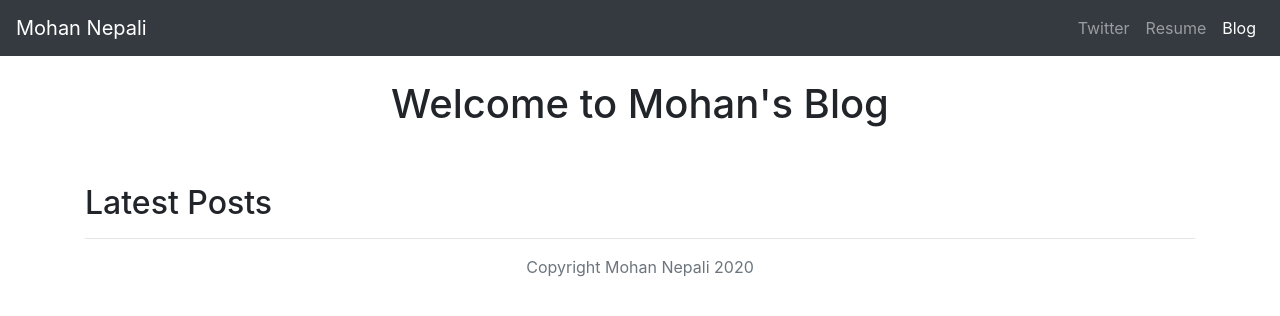
After one commit to nepalimohan/portfolio-project, a Django app: page /blog/ in a window 1280 px wide. The commit adds this page. Shown: the top 316 px of the page. Run offline with Django 3.2, Linux system fonts and the light colour scheme; data that the repository does not hold is empty.

Commit message:
Way to staic

```diff
--- a/Portfolio/settings.py
+++ b/Portfolio/settings.py
@@ -123,7 +123,12 @@ USE_TZ = True
 # Static files (CSS, JavaScript, Images)
 # https://docs.djangoproject.com/en/2.0/howto/static-files/
 
+STATIC_FILES_DIRS = [
+    os.path.join(BASE_DIR, 'portfolio/static/')
+]
+STATIC_ROOT = os.path.join(BASE_DIR, 'static')
 STATIC_URL = '/static/'
+
 
 MEDIA_ROOT = os.path.join(BASE_DIR, 'media')
 
--- a/Portfolio/urls.py
+++ b/Portfolio/urls.py
@@ -14,12 +14,13 @@ Including another URLconf
     2. Add a URL to urlpatterns:  path('blog/', include('blog.urls'))
 """
 from django.contrib import admin
-from django.urls import path
+from django.urls import path , include
 from django.conf import settings
 from django.conf.urls.static import static
 import jobs.views
 
 urlpatterns = [
     path('admin/', admin.site.urls),
-    path('',jobs.views.home),
+    path('',jobs.views.home, name= 'home'),
+    path('blog/', include('blog.urls'))
 ] + static(settings.MEDIA_URL, document_root= settings.MEDIA_ROOT)
--- a/blog/models.py
+++ b/blog/models.py
@@ -5,3 +5,9 @@ class Blog(models.Model):
     pub_date = models.DateTimeField()
     body = models.TextField()
     image = models.ImageField(upload_to='images/')
+
+    def __str__(self):
+        return self.title
+
+    def summary(self):
+        return self.body[:100]
--- /dev/null
+++ b/blog/templates/blog/allblogs.html
@@ -0,0 +1,90 @@
+
+<!doctype html>
+<html lang="en">
+  <head>
+    <meta charset="utf-8">
+    <meta name="viewport" content="width=device-width, initial-scale=1, shrink-to-fit=no">
+    <meta name="description" content="">
+    <meta name="author" content="Mark Otto, Jacob Thornton, and Bootstrap contributors">
+    <meta name="generator" content="Jekyll v4.1.1">
+    <title>Album example · Bootstrap</title>
+
+    <link rel="canonical" href="https://getbootstrap.com/docs/4.5/examples/album/">
+
+    <!-- Bootstrap core CSS -->
+<link rel="stylesheet" href="https://cdn.jsdelivr.net/npm/bootstrap@4.5.3/dist/css/bootstrap.min.css" integrity="sha384-TX8t27EcRE3e/ihU7zmQxVncDAy5uIKz4rEkgIXeMed4M0jlfIDPvg6uqKI2xXr2" crossorigin="anonymous"
+
+    <!-- Favicons -->
+<link rel="apple-touch-icon" href="/docs/4.5/assets/img/favicons/apple-touch-icon.png" sizes="180x180">
+<link rel="icon" href="/docs/4.5/assets/img/favicons/favicon-32x32.png" sizes="32x32" type="image/png">
+<link rel="icon" href="/docs/4.5/assets/img/favicons/favicon-16x16.png" sizes="16x16" type="image/png">
+<link rel="manifest" href="/docs/4.5/assets/img/favicons/manifest.json">
+<link rel="mask-icon" href="/docs/4.5/assets/img/favicons/safari-pinned-tab.svg" color="#563d7c">
+<link rel="icon" href="/docs/4.5/assets/img/favicons/favicon.ico">
+<meta name="msapplication-config" content="/docs/4.5/assets/img/favicons/browserconfig.xml">
+<meta name="theme-color" content="#563d7c">
+
+
+    <style>
+      .bd-placeholder-img {
+        font-size: 1.125rem;
+        text-anchor: middle;
+        -webkit-user-select: none;
+        -moz-user-select: none;
+        -ms-user-select: none;
+        user-select: none;
+      }
+
+      @media (min-width: 768px) {
+        .bd-placeholder-img-lg {
+          font-size: 3.5rem;
+        }
+      }
+    </style>
+    <!-- Custom styles for this template -->
+    <link href="album.css" rel="stylesheet">
+  </head>
+  <body>
+    <header>
+      <nav class="navbar navbar-expand-lg navbar-dark bg-dark">
+      <a class="navbar-brand" href="#">Mohan Nepali</a>
+      <button class="navbar-toggler" type="button" data-toggle="collapse" data-target="#navbarNavAltMarkup" aria-controls="navbarNavAltMarkup" aria-expanded="false" aria-label="Toggle navigation">
+        <span class="navbar-toggler-icon"></span>
+      </button>
+      <div class="collapse navbar-collapse" id="navbarNavAltMarkup">
+        <div class="navbar-nav ml-auto">
+          <a class="nav-link" href="">Twitter
+          <a class="nav-link" href="#">Resume</a>
+          <a class="nav-link active" href="#">Blog</a>
+        </div>
+      </div>
+    </nav>
+</header>
+
+<main role="main">
+    <div class="container">
+    <h1 class="text-center pt-4">Welcome to Mohan's Blog</h1>
+    <br/>
+    <br/>
+    <h2>Latest Posts</h2>
+    <hr/>
+    {% for blog in blogs.all %}
+    <a href=""><h3>{{ blog.title }}</body></h3></a>
+    {{ blog.pub_date }}
+    <br />
+    <img class= "img-fluid" src="{{ blog.image.url }} " height="200" width="200">
+    <br />
+    <p>{{ blog.summary }}</p>
+    {% endfor %}
+
+</div>
+</main>
+
+<footer class="text-muted">
+  <div class="container text-center">
+    <p>Copyright Mohan Nepali {% now "Y"  %}</p>
+  </div>
+</footer>
+<script src="https://code.jquery.com/jquery-3.5.1.slim.min.js" integrity="sha384-DfXdz2htPH0lsSSs5nCTpuj/zy4C+OGpamoFVy38MVBnE+IbbVYUew+OrCXaRkfj" crossorigin="anonymous"></script>
+<script src="https://cdn.jsdelivr.net/npm/bootstrap@4.5.3/dist/js/bootstrap.bundle.min.js" integrity="sha384-ho+j7jyWK8fNQe+A12Hb8AhRq26LrZ/JpcUGGOn+Y7RsweNrtN/tE3MoK7ZeZDyx" crossorigin="anonymous"></script>
+</html>
--- /dev/null
+++ b/blog/templates/blog/detail.html
@@ -0,0 +1 @@
+{{ blog.title }}
--- /dev/null
+++ b/blog/urls.py
@@ -0,0 +1,7 @@
+from django.urls import path
+from . import views
+
+urlpatterns = [
+    path('', views.allblogs , name= 'allblogs'),
+    path('<int:blog_id>/', views.detail, name='detail'),
+]
--- a/blog/views.py
+++ b/blog/views.py
@@ -1,3 +1,12 @@
-from django.shortcuts import render
+from django.shortcuts import render, get_object_or_404
+from .models import Blog
 
 # Create your views here.
+
+def allblogs(request):
+    blogs= Blog.objects
+    return render(request, 'blog/allblogs.html', {'blogs':blogs})
+
+def detail(request, blog_id):
+    detailblog= get_object_or_404(Blog, pk=blog_id)
+    return render(request, 'blog/detail.html', {'blog':detailblog})
--- a/jobs/models.py
+++ b/jobs/models.py
@@ -3,3 +3,6 @@ from django.db import models
 class Job(models.Model):
     image = models.ImageField(upload_to='images/')
     summary = models.CharField(max_length=200)
+
+    def __str__(self):
+        return self.summary[:20]
--- a/jobs/templates/jobs/home.html
+++ b/jobs/templates/jobs/home.html
@@ -2,6 +2,7 @@
 <!doctype html>
 <html lang="en">
   <head>
+    {% load staticfiles %}
     <meta charset="utf-8">
     <meta name="viewport" content="width=device-width, initial-scale=1, shrink-to-fit=no">
     <meta name="description" content="">
@@ -54,8 +55,8 @@
       <div class="collapse navbar-collapse" id="navbarNavAltMarkup">
         <div class="navbar-nav ml-auto">
           <a class="nav-link" href="">Twitter
-          <a class="nav-link" href="#">Resume</a>
-          <a class="nav-link" href="#">BLog</a>
+          <a class="nav-link" href="{% static 'resume.pdf' %}">Resume</a>
+          <a class="nav-link" href="#">Blog</a>
         </div>
       </div>
     </nav>
```
Also changed, not shown: 2 other files.
